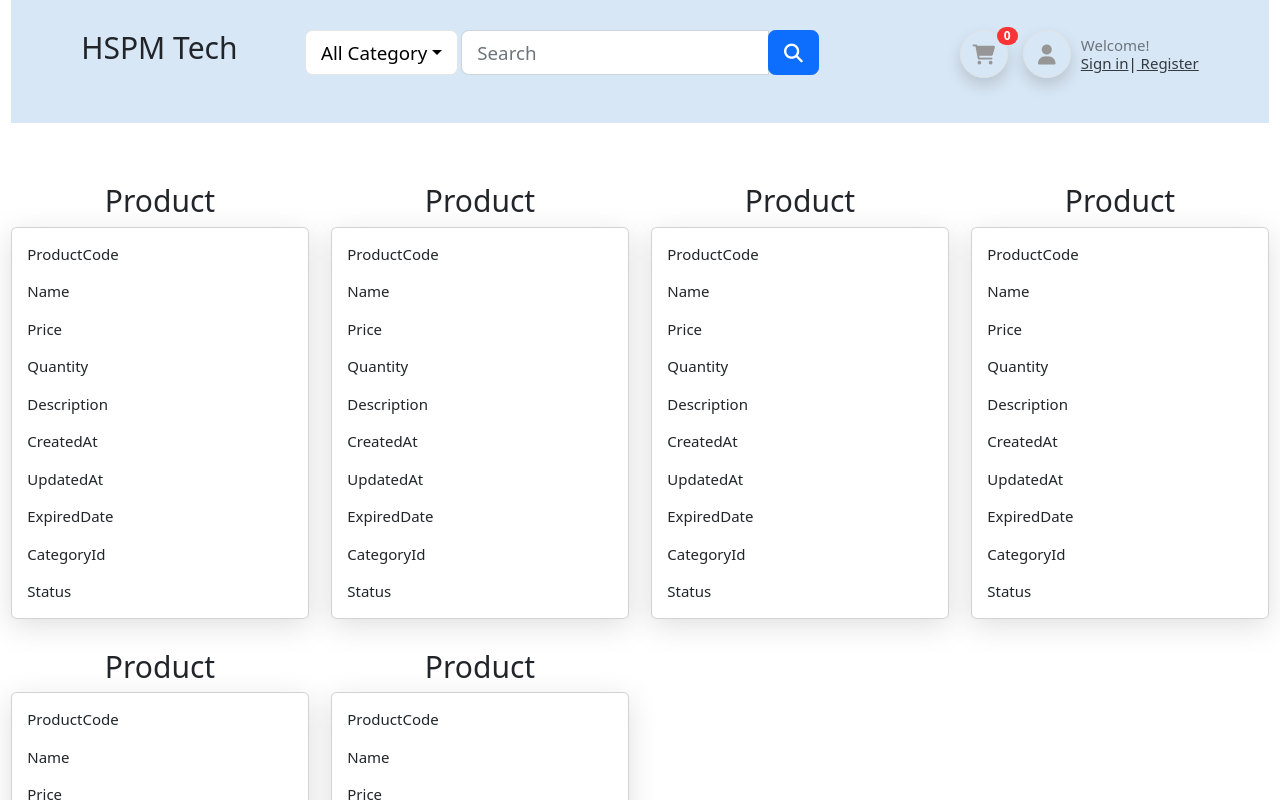
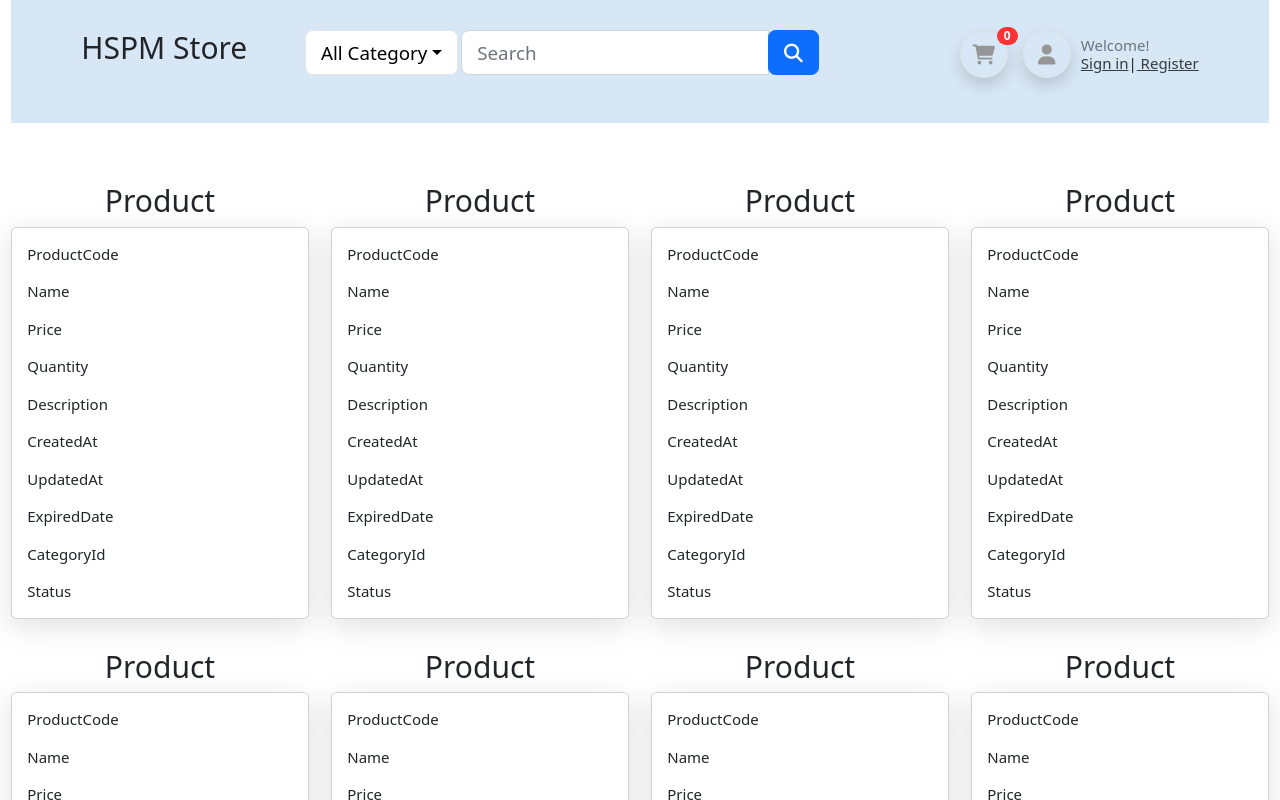
Before and after one commit to HSPM-OJT/payment-order-create-delete-frontend, a React (Create React App) app: page /productlist in a window 1280 px wide. Shown: the top 800 px of the page. Built offline with nearby package versions, Linux system fonts and the light colour scheme.

Commit message:
added product and home

```diff
--- a/src/App.js
+++ b/src/App.js
@@ -2,7 +2,6 @@ import React from 'react';
 import { Route, Routes } from 'react-router-dom';
 import CategoryList from './component/categories/CategoryList';
 import Layout from './component/layout/Layout';
-import Product from './component/product/Product';
 import ProductList from './component/product/ProductList';
 import Scroll from './component/scrolling/Scroll';
 import Login from './component/users/Login';
@@ -16,7 +15,7 @@ function App() {
         <Route path='/'>
 
           <Route path='/' index element={<CategoryList />}></Route>
-          <Route path='/login' element={<Login />}></Route>
+          <Route path='login' element={<Login />}></Route>
 
           <Route path='productlist' element={<ProductList />}>
             {/* <Route path='list' element={<ProductList />}></Route> */}
--- a/src/component/layout/MainNavigation.js
+++ b/src/component/layout/MainNavigation.js
@@ -12,8 +12,9 @@ function MainNavigation() {
             <div className="container">
          <div className="row">
          <div className="col-lg-2">
-           <h2>HSPM Tech </h2>
-
+            <Link to='/' className="nav-link" >
+               <h2>HSPM Store </h2>
+            </Link>
          </div>
             <div className="col-lg-2 col-4 ps-5">
             <div class="dropdown">
--- a/src/component/product/ProductList.js
+++ b/src/component/product/ProductList.js
@@ -9,6 +9,8 @@ function ProductList() {
             <Product />
             <Product />
             <Product />
+            <Product />
+            <Product />
         </div>
     )
 }
```
